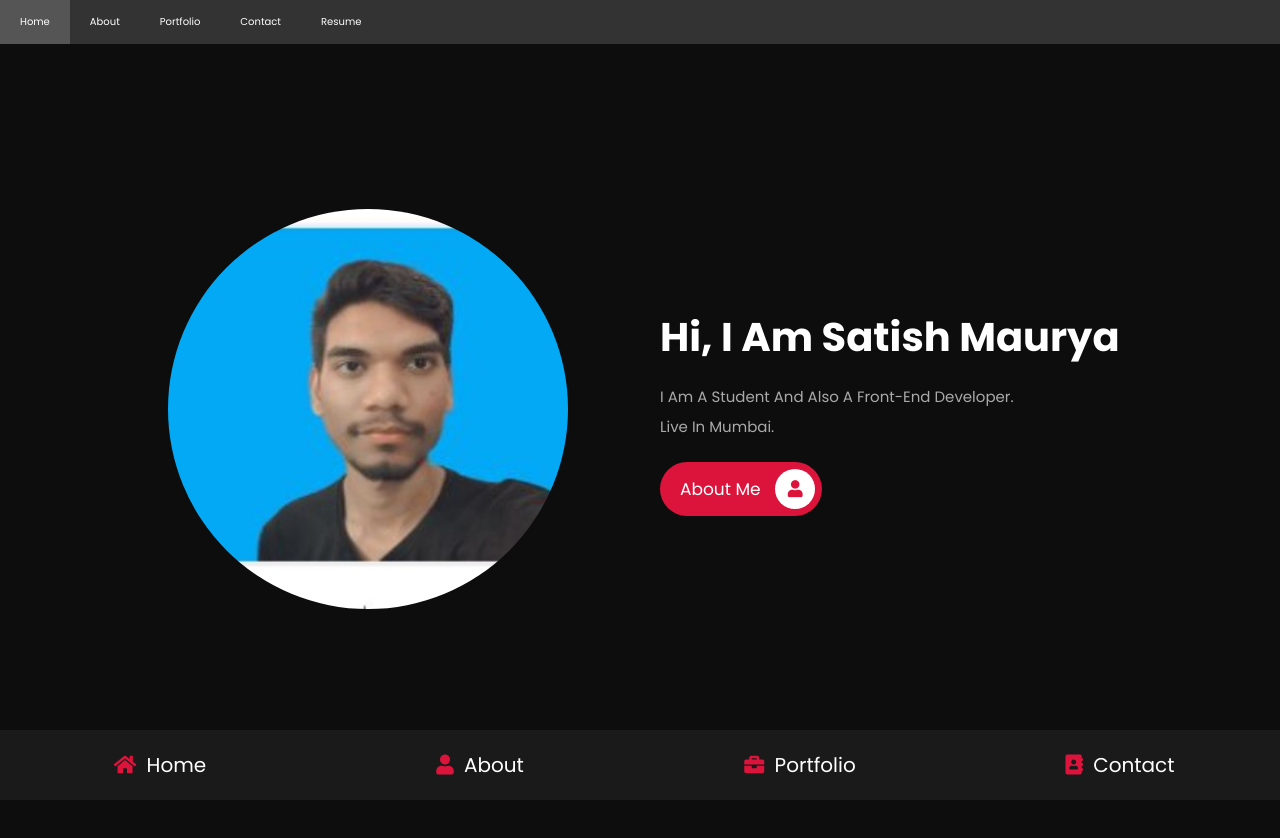
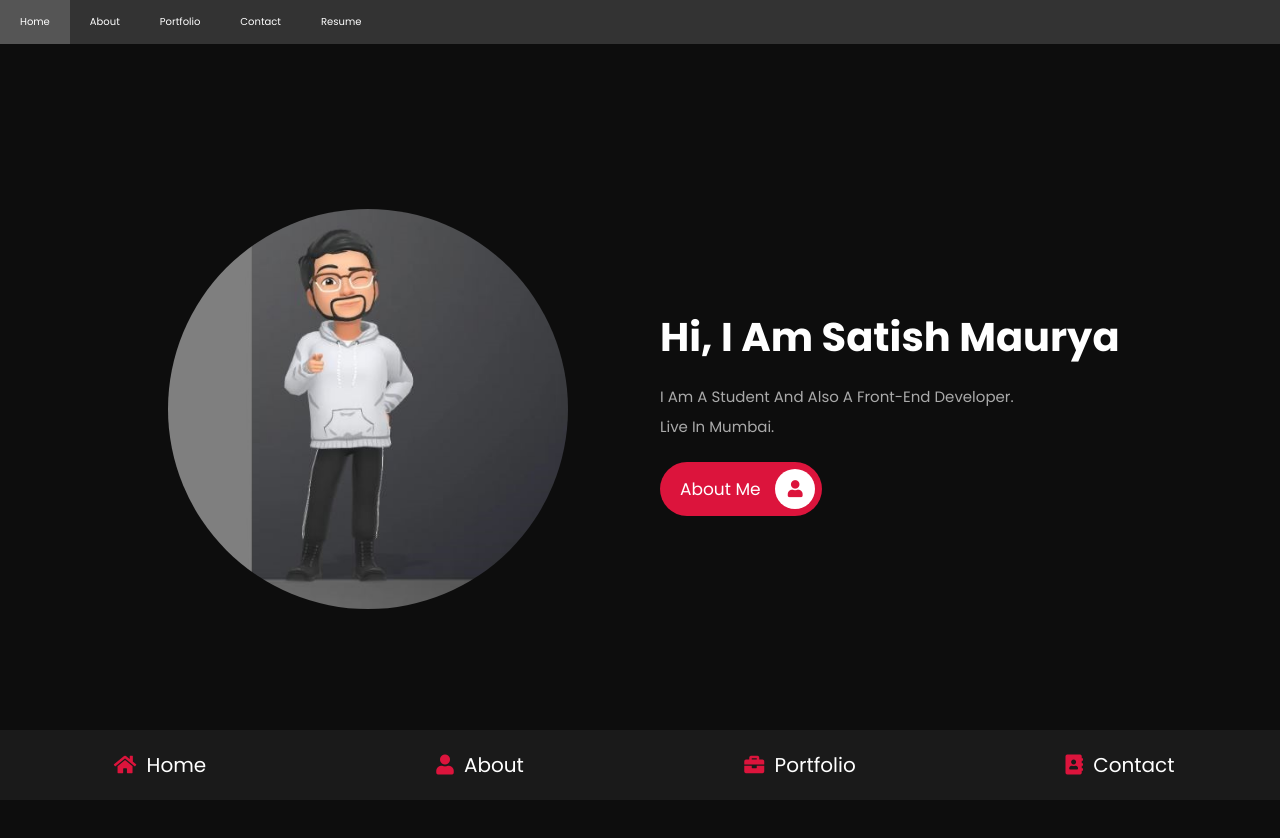
Before and after one commit to itssatish123/PORTFOLIO, a plain HTML site: page home.html in a window 1280 px wide. Drawn offline with Linux system fonts and the light colour scheme.

Commit message:
Update home.html

```diff
--- a/home.html
+++ b/home.html
@@ -56,7 +56,7 @@
     <section class="home">
       <div class="image">
         <img
-           src="./images/Satish.jpg"
+           src="./images/a2.jpg"
           alt="blob:https://web.telegram.org/e612ec6d-bb2b-4778-bf2b-a9cb963438ce"
         />
       </div>
```
